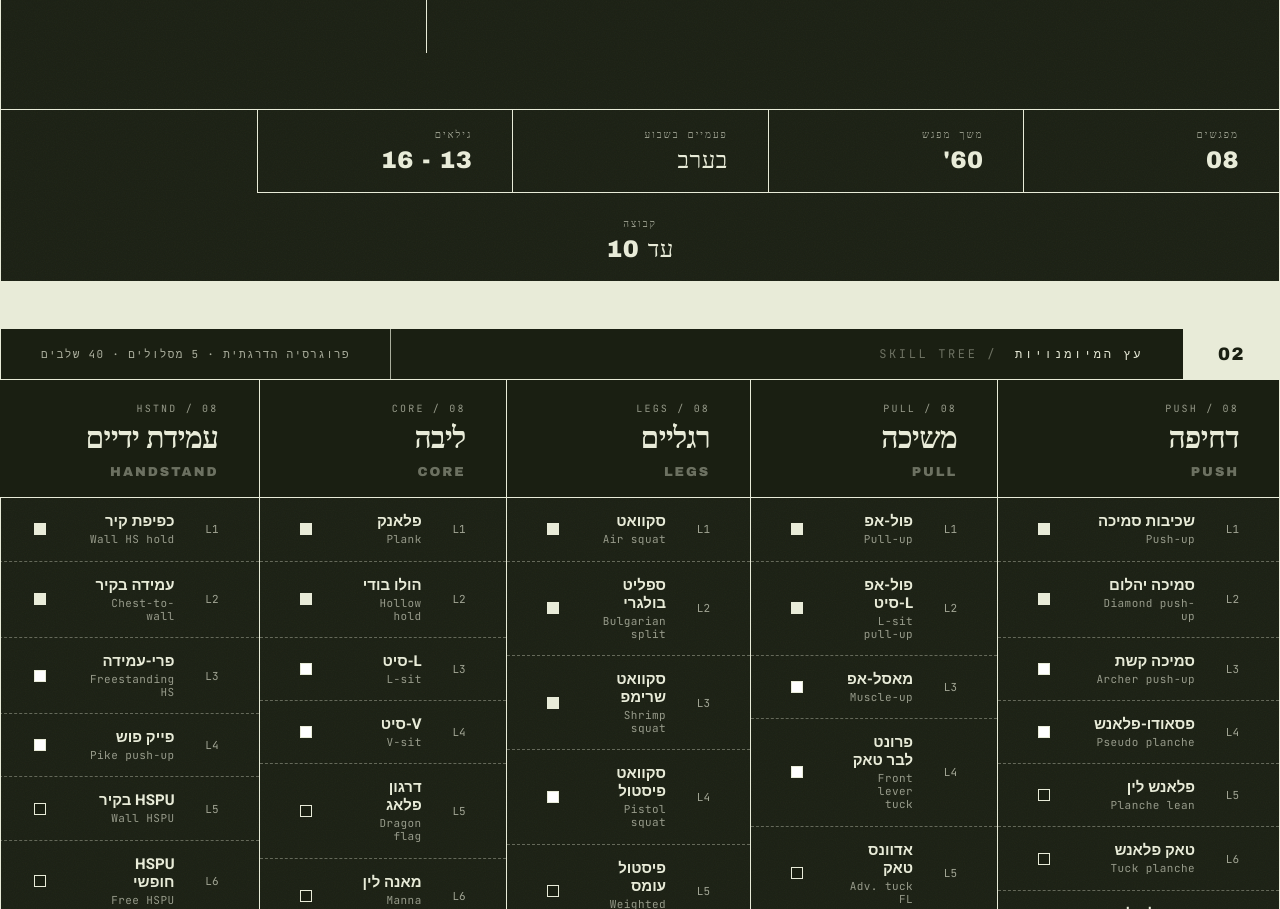
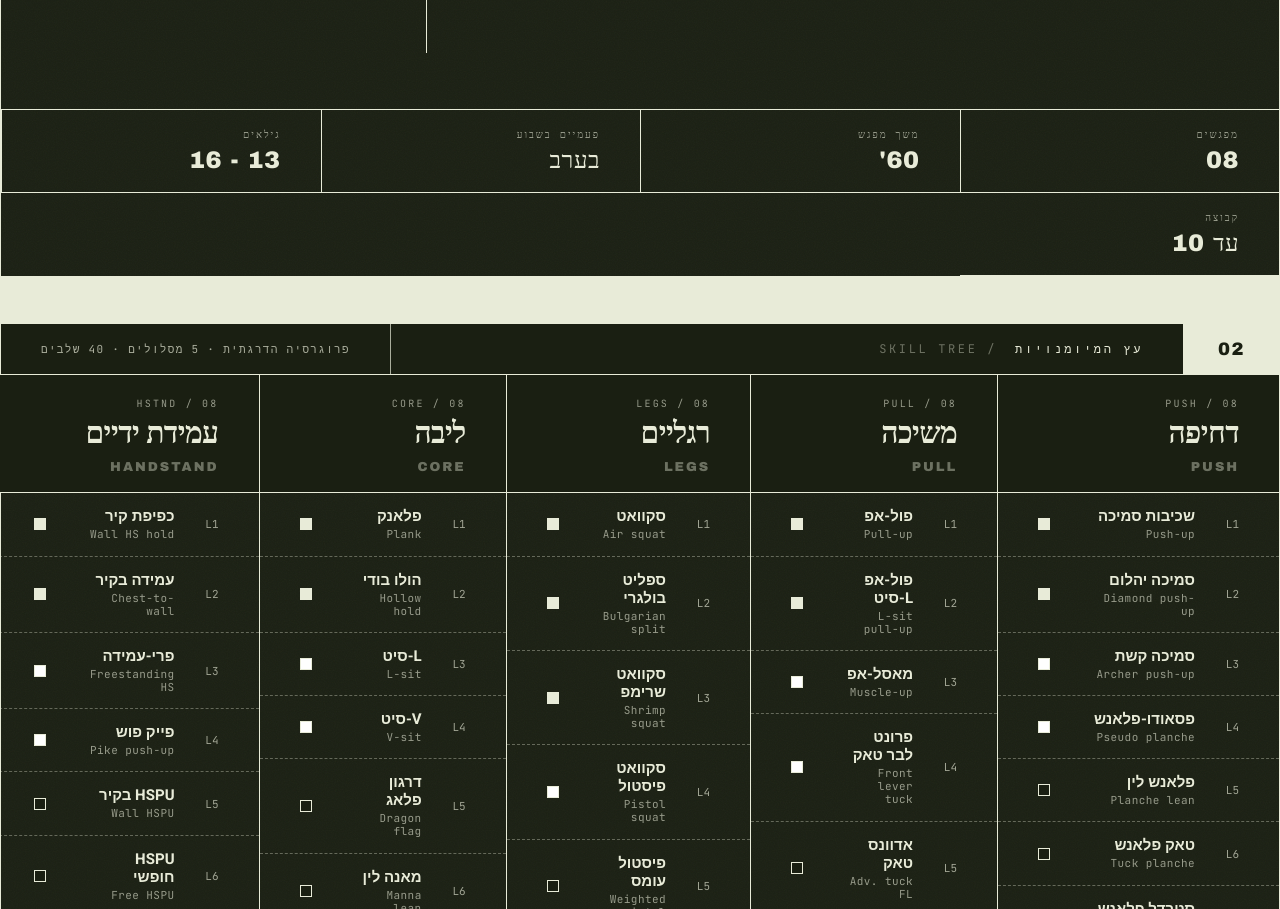
Before and after one commit to Eliyahou/calisthenix, a plain HTML site: page index.html in a window 1280 px wide. Shown: the part 815-1724 px from the top of the page. Drawn offline with nearby package versions, Linux system fonts and the light colour scheme; a web font is replaced by a local one.

Commit message:
עדכון כל הקבצים שהשתנו

```diff
--- a/index.html
+++ b/index.html
@@ -344,8 +344,7 @@
 
     .hero-meta {
       display: grid;
-      grid-template-columns: repeat(5, 1fr);
-      /* 4 עמודות שוות לשורה הראשונה */
+      grid-template-columns: repeat(4, 1fr);
       border-top: var(--rule-w) solid var(--rule);
       margin-top: 56px;
     }
@@ -354,23 +353,12 @@
       padding: 18px var(--pad);
       border-inline-end: var(--rule-w) solid var(--rule);
       border-bottom: var(--rule-w) solid var(--rule);
-      /* קו תחתון לשורה הראשונה */
+      /* השורה החדשה שהתווספה */
     }
 
-    /* איחוד של כל ההגדרות לילד האחרון */
     .hero-meta>div:last-child {
-      grid-column: span 5;
-      /* מותח את "קבוצה" על פני כל 4 העמודות של השורה מעליו */
-      text-align: center;
-      /* ממרכז את הטקסט לחלוטין */
       border-inline-end: 0;
-      /* מוחק את הקו האנכי בצד */
-      border-bottom: 0;
-      /* אופציונלי: מוחק את הקו התחתון לשורה האחרונה (אם תרצה) */
-      padding-top: 24px;
-      /* מרווח נעים מהקו שמעליו */
     }
-
 
     .hero-meta .k {
       font-family: "JetBrains Mono";
```
